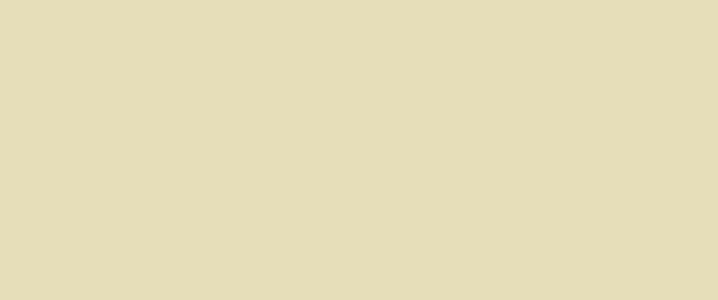
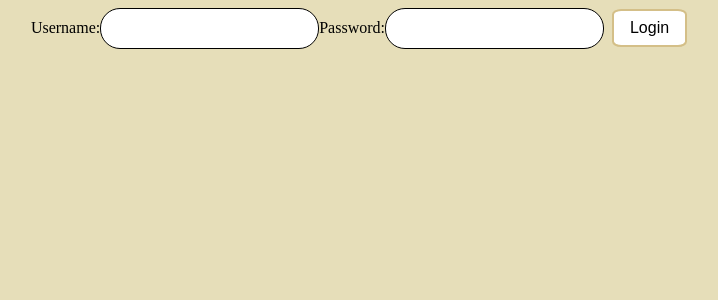
Before and after one commit to ChviChvi/Webshop-frontend-backend, a React (Vite) app in the folder vite-frontend-webshop/: page /Login in a window 1280 px wide. Before the commit this address had no page. Shown: the top 300 px of the page, without its empty margins (277-995 px from the left). Built offline with nearby package versions, Linux system fonts and the light colour scheme.

Commit message:
adding login feature and started on create account

```diff
--- a/vite-frontend-webshop/src/components/App.tsx
+++ b/vite-frontend-webshop/src/components/App.tsx
@@ -8,6 +8,8 @@ import { BrowserRouter as Router,Routes, Route }
 import CustomerBasket from "./CustomerBasket";
 import CheckoutForm from "./CustomerCheckout";
 import Payment from "./Payment";
+import RegistrationForm from "./UserRegistration";
+import Login from "./Login";
 
 function App() {
     return (
@@ -16,6 +18,11 @@ function App() {
                 <Route path="/checkoutform" element={<CheckoutForm />}/>
                 <Route path="/" element={<CustomerBasket/>}/>
                 <Route path="/Payment" element={<Payment/>}/>
+                <Route path="/Registration" element={<RegistrationForm/>}/>
+                //TODO nothing happens when you log in
+                <Route path="/Login" element={<Login onSuccess={() => console.log('you have successfully loged in *smileyface*')} />} />
+
+
             </Routes>
         </Router>
     );
--- /dev/null
+++ b/vite-frontend-webshop/src/components/Login.tsx
@@ -0,0 +1,71 @@
+import React, { useState } from "react";
+
+interface LoginFormProps {
+    onSuccess: () => void;
+}
+
+const LoginForm = ({ onSuccess }: LoginFormProps) => {
+    const [username, setUsername] = useState("");
+    const [password, setPassword] = useState("");
+    const [error, setError] = useState("");
+
+    const handleSubmit = async (event: React.FormEvent<HTMLFormElement>) => {
+        event.preventDefault();
+        try {
+            const usernameExistsResponse = await fetch(`/checkUsername/${username}`);
+            const { exists } = await usernameExistsResponse.json();
+
+            if (!exists) {
+                setError("Username does not exist");
+                return;
+            }
+
+            const response = await fetch("/api/login", {
+                method: "POST",
+                headers: {
+                    "Content-Type": "application/json",
+                },
+                body: JSON.stringify({ username, password }),
+            });
+
+            const data = await response.json();
+            if (response.ok) {
+                // Save the session token or cookie returned by the server
+                document.cookie = `token=${data.token}`;
+                onSuccess();
+            } else {
+                setError(data.message || "Login failed");
+            }
+        } catch (error) {
+            setError("Login failed");
+        }
+    };
+
+
+
+
+    return (
+        <form onSubmit={handleSubmit}>
+            <label>
+                Username:
+                <input
+                    type="text"
+                    value={username}
+                    onChange={(event) => setUsername(event.target.value)}
+                />
+            </label>
+            <label>
+                Password:
+                <input
+                    type="password"
+                    value={password}
+                    onChange={(event) => setPassword(event.target.value)}
+                />
+            </label>
+            <button type="submit">Login</button>
+            {error && <div>{error}</div>}
+        </form>
+    );
+};
+
+export default LoginForm;
--- /dev/null
+++ b/vite-frontend-webshop/src/components/UserRegistration.tsx
@@ -0,0 +1,63 @@
+import React, { useState } from 'react';
+import { useNavigate } from 'react-router-dom';
+
+interface RegistrationFormData {
+    name: string;
+    email: string;
+    password: string;
+}
+
+const RegistrationForm: React.FC = () => {
+    const [formData, setFormData] = useState<RegistrationFormData>({
+        name: '',
+        email: '',
+        password: ''
+    });
+    const [error, setError] = useState('');
+    const [loading, setLoading] = useState(false);
+    const navigate = useNavigate();
+
+    const handleChange = (e: React.ChangeEvent<HTMLInputElement>) => {
+        setFormData({ ...formData, [e.target.name]: e.target.value });
+    };
+
+    const handleSubmit = async (e: React.FormEvent<HTMLFormElement>) => {
+        e.preventDefault();
+        try {
+            setLoading(true);
+            const response = await fetch('/api/register', {
+                method: 'POST',
+                headers: { 'Content-Type': 'application/json' },
+                body: JSON.stringify(formData)
+            });
+            if (response.ok) {
+                // Registration successful, redirect to login page
+                navigate('/login');
+            } else {
+                const error = await response.json();
+                setError(error.message);
+            }
+        } catch (error) {
+            setError('Something went wrong. Please try again later.');
+        } finally {
+            setLoading(false);
+        }
+    };
+
+    return (
+        <form onSubmit={handleSubmit}>
+            <label htmlFor="name">Name:</label>
+            <input type="text" id="name" name="name" value={formData.name} onChange={handleChange} />
+            <label htmlFor="email">Email:</label>
+            <input type="email" id="email" name="email" value={formData.email} onChange={handleChange} />
+            <label htmlFor="password">Password:</label>
+            <input type="password" id="password" name="password" value={formData.password} onChange={handleChange} />
+            {error && <p>{error}</p>}
+            <button type="submit" disabled={loading}>
+                {loading ? 'Loading...' : 'Register'}
+            </button>
+        </form>
+    );
+};
+
+export default RegistrationForm;
```
Also changed, not shown: 1 other file (tests, documents, lock files or other folders).
